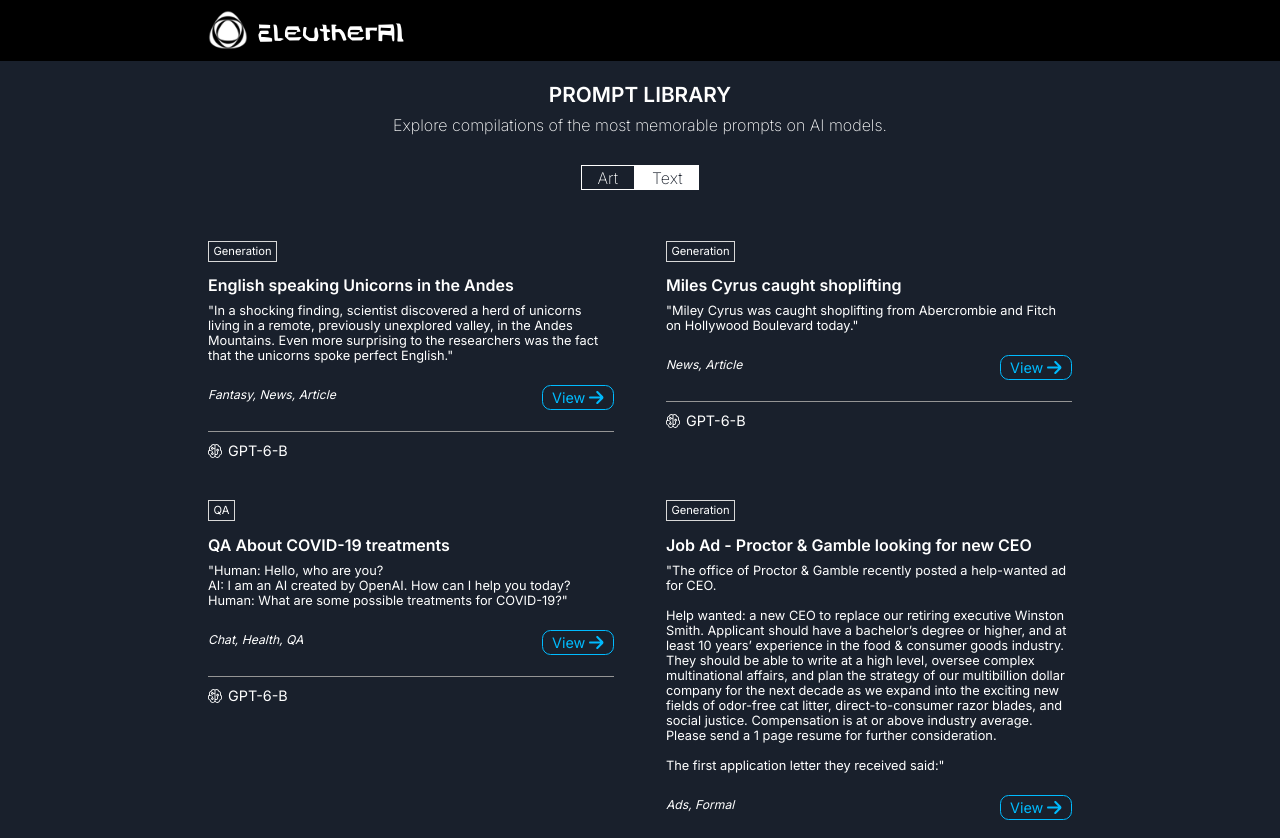
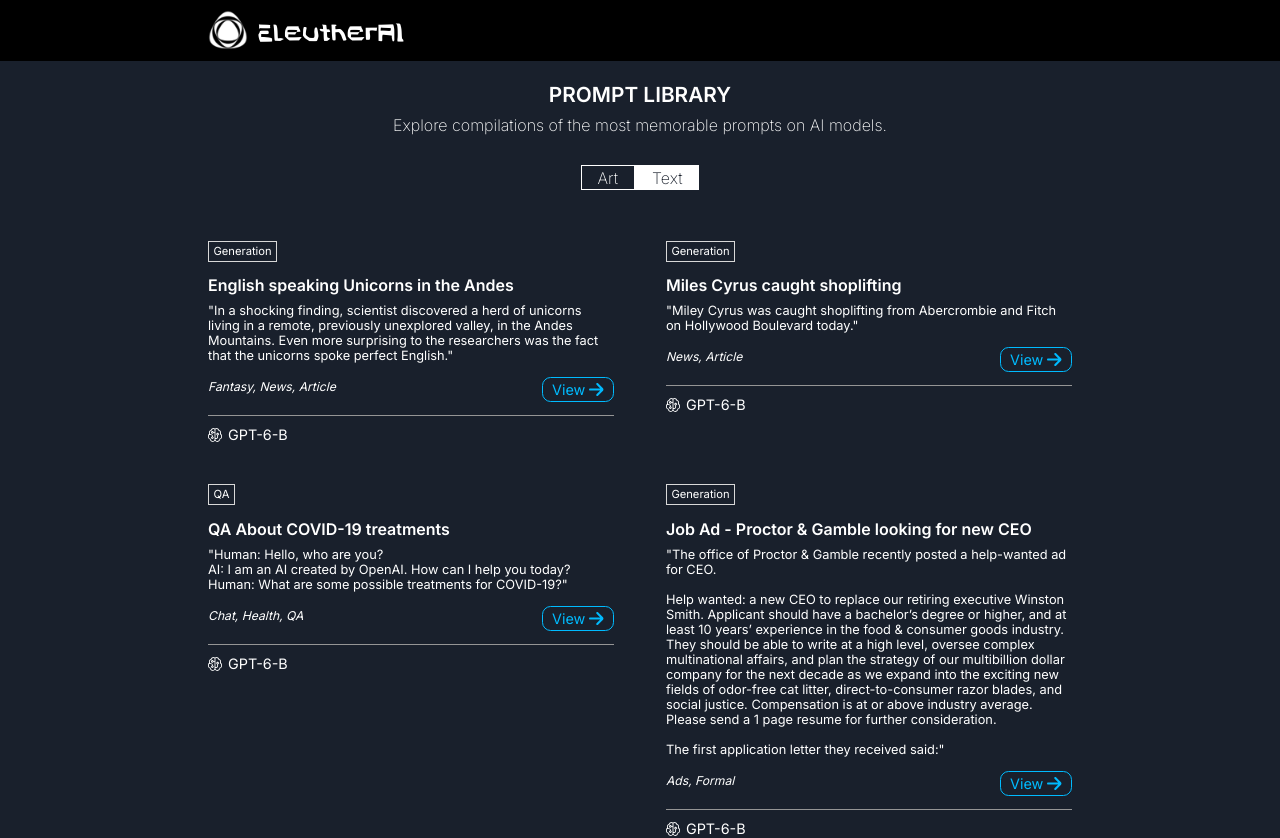
Before and after one commit to EleutherAI/eai-prompt-gallery, a React (Create React App) app: page /text in a window 1280 px wide. Shown: the top 838 px of the page. Built offline with nearby package versions, Linux system fonts and the light colour scheme.

Commit message:
small css fix

```diff
--- a/src/styles/assetList.scss
+++ b/src/styles/assetList.scss
@@ -13,10 +13,15 @@
     margin-bottom: 1em;
   }
 
-  .asset-body-completion img {
+  .asset-body-completion a img {
     max-width: 100%;
     height: auto;
     max-height: 400px;
+
+    &:hover {
+      cursor: pointer;
+      opacity: 0.8;
+    }
   }
 
   .asset-body-category .category-text {
@@ -42,7 +47,7 @@
     margin-top: 1em;
     display: flex;
     justify-content: space-between;
-    margin: 1.5em 0em;
+    margin: 1em 0em;
 
     .asset-body-tags {
       font-size: 0.76em;
```
